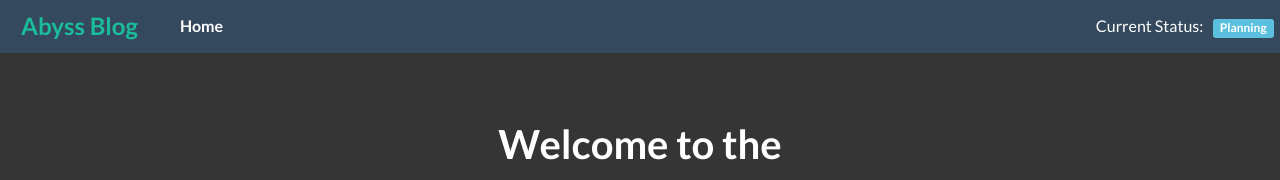
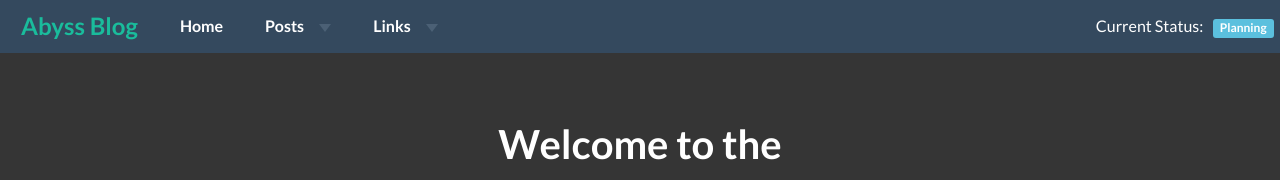
Before and after one commit to JerryKnight16/danarmstrong.github.io, a Jekyll site: the page built from index.html, in a window 1280 px wide. Shown: the top 180 px of the page. Built offline with Jekyll 4.4.1, drawn with Linux system fonts in a browser that asks for light colours; Markdown is read by kramdown in place of the engine named in the settings.

Commit message:
Added links to menu

```diff
--- a/_layouts/default.html
+++ b/_layouts/default.html
@@ -37,6 +37,21 @@
         <div class="navbar-collapse collapse">
           <ul class="nav navbar-nav">
             <li><a href="/">Home</a></li>
+            <li class="dropdown">
+              <a href="#" class="dropdown-toggle" data-toggle="dropdown">Posts <b class="caret"></b></a>
+              <ul class="dropdown-menu">
+                {% for post in site.posts %}
+                <li><a href="{{ post.url }}">{{ post.date | date_to_string }} &raquo; {{ post.title }}</a></li>
+                {% endfor %}
+              </ul>
+            </li>
+            <li class="dropdown">
+              <a href="#" class="dropdown-toggle" data-toggle="dropdown">Links <b class="caret"></b></a>
+              <ul class="dropdown-menu">
+                <li><a href="http://pioneervalleygames.com" target="_blank">PV Games</a></li>
+                <li><a href="http://thatdragoncancer.com" target="_blank">That Dragon, Cancer</a></li>
+              </ul>
+            </li>
           </ul>
           <p class="navbar-text navbar-right">Current Status: &nbsp; <label class="label label-info">{{ site.status }}</label> &nbsp; </p>
         </div><!--/.navbar-collapse -->
```
Also changed, not shown: 3 other files.
